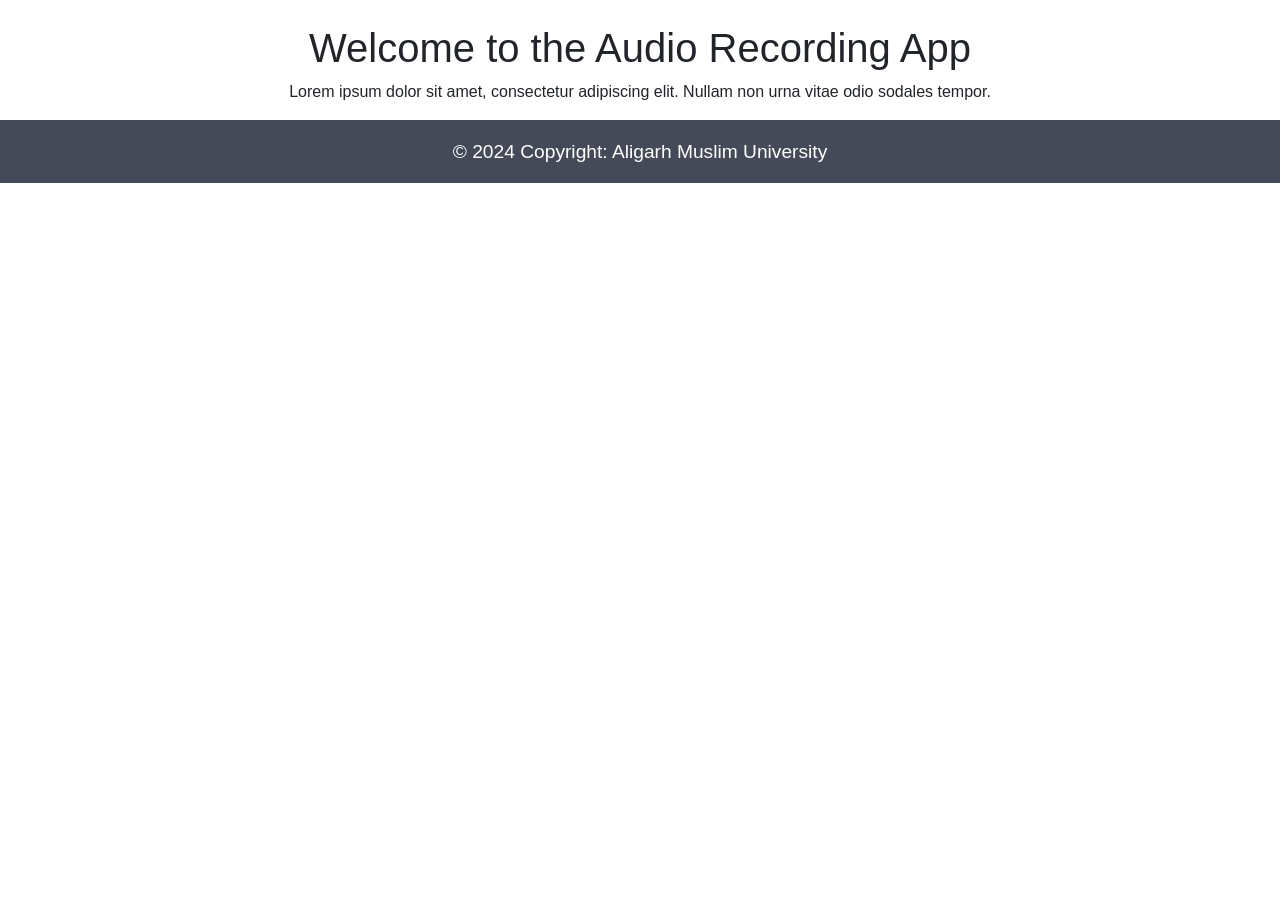
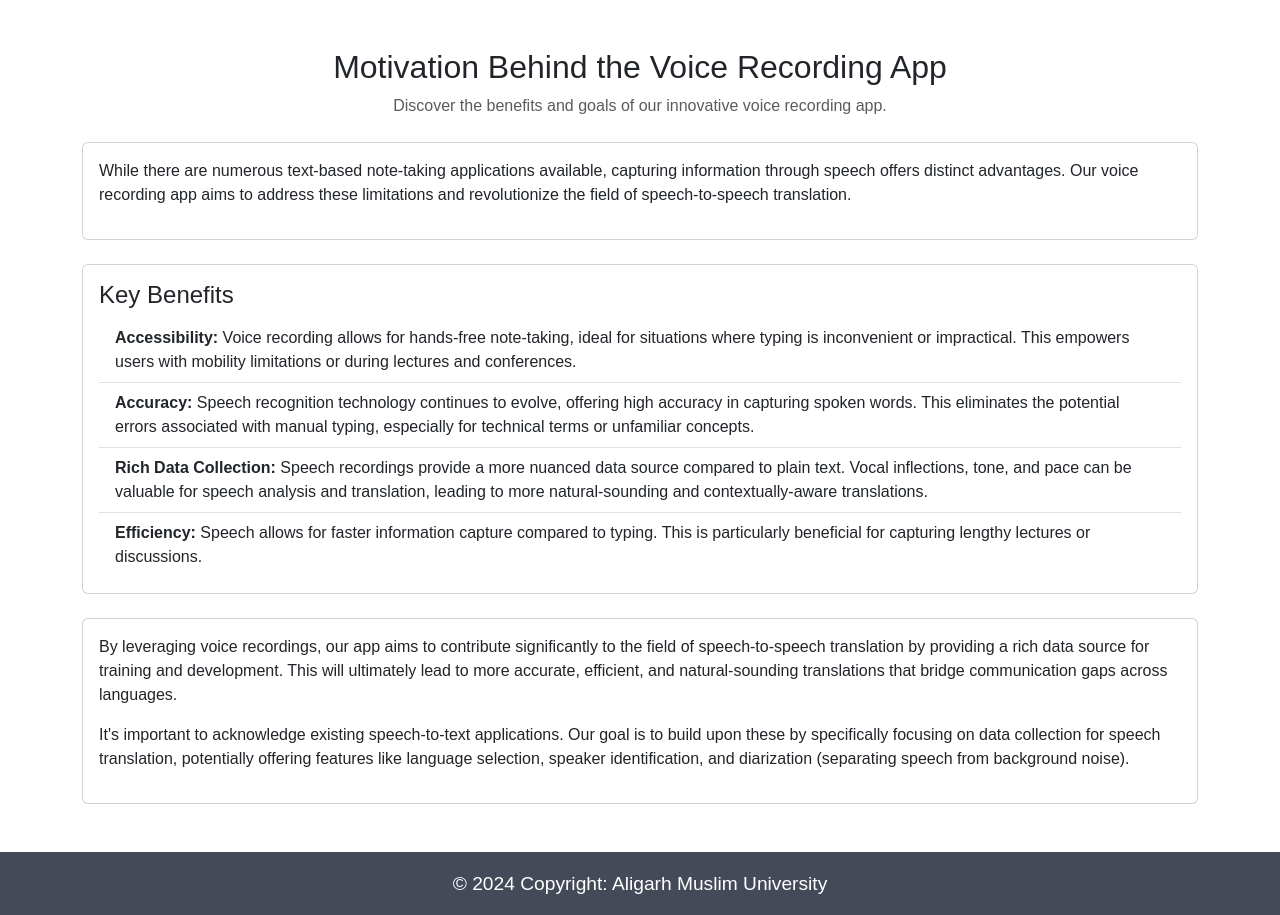
Before and after one commit to exc33ded/Dr-Recorder, a Flask app: page / in a window 1280 px wide. Shown: the part 199-1114 px from the top of the page. Before the commit the page ends 382 px from the top, so only its background shows below. Run offline with Flask 3, Linux system fonts and the light colour scheme; some libraries are stand-ins or nearby versions.

Commit message:
Update welcome.html

```diff
--- a/templates/welcome.html
+++ b/templates/welcome.html
@@ -5,26 +5,82 @@
     <meta name="viewport" content="width=device-width, initial-scale=1.0" />
     <title>Welcome</title>
     <link
+      href="https://cdn.jsdelivr.net/npm/bootstrap@5.3.3/dist/css/bootstrap.min.css"
       rel="stylesheet"
-      href="{{ url_for('static', filename='styles.css') }}"
     />
-    <style>
-      .bd {
-        text-align: center;
-      }
-
-    </style>
+    <script src="https://cdn.jsdelivr.net/npm/bootstrap@5.3.3/dist/js/bootstrap.bundle.min.js"></script>
   </head>
   <body>
     {% include 'layout.html' %}
-    <div class="bd">
-      <h1>Welcome to the Audio Recording App</h1>
-      <p>
-        Lorem ipsum dolor sit amet, consectetur adipiscing elit. Nullam non urna
-        vitae odio sodales tempor.
-      </p>
-      <p>
+    <div class="container my-5">
+      <div class="text-center mb-4">
+        <h2>Motivation Behind the Voice Recording App</h2>
+        <p class="text-muted">
+          Discover the benefits and goals of our innovative voice recording app.
+        </p>
+      </div>
+
+      <div class="card mb-4">
+        <div class="card-body">
+          <p>
+            While there are numerous text-based note-taking applications available,
+            capturing information through speech offers distinct advantages. Our
+            voice recording app aims to address these limitations and revolutionize
+            the field of speech-to-speech translation.
+          </p>
+        </div>
+      </div>
+
+      <div class="card mb-4">
+        <div class="card-body">
+          <h4 class="card-title">Key Benefits</h4>
+          <ul class="list-group list-group-flush">
+            <li class="list-group-item">
+              <strong>Accessibility:</strong> Voice recording allows for hands-free note-taking,
+              ideal for situations where typing is inconvenient or impractical. This
+              empowers users with mobility limitations or during lectures and
+              conferences.
+            </li>
+            <li class="list-group-item">
+              <strong>Accuracy:</strong> Speech recognition technology continues to evolve,
+              offering high accuracy in capturing spoken words. This eliminates the
+              potential errors associated with manual typing, especially for
+              technical terms or unfamiliar concepts.
+            </li>
+            <li class="list-group-item">
+              <strong>Rich Data Collection:</strong> Speech recordings provide a more nuanced
+              data source compared to plain text. Vocal inflections, tone, and pace
+              can be valuable for speech analysis and translation, leading to more
+              natural-sounding and contextually-aware translations.
+            </li>
+            <li class="list-group-item">
+              <strong>Efficiency:</strong> Speech allows for faster information capture compared
+              to typing. This is particularly beneficial for capturing lengthy
+              lectures or discussions.
+            </li>
+          </ul>
+        </div>
+      </div>
+
+      <div class="card mb-4">
+        <div class="card-body">
+          <p>
+            By leveraging voice recordings, our app aims to contribute significantly
+            to the field of speech-to-speech translation by providing a rich data
+            source for training and development. This will ultimately lead to more
+            accurate, efficient, and natural-sounding translations that bridge
+            communication gaps across languages.
+          </p>
+          <p>
+            It's important to acknowledge existing speech-to-text applications. Our
+            goal is to build upon these by specifically focusing on data collection
+            for speech translation, potentially offering features like language
+            selection, speaker identification, and diarization (separating speech
+            from background noise).
+          </p>
+        </div>
+      </div>
     </div>
-    {% include 'footer.html' %}
+    {% include "footer.html" %}
   </body>
 </html>
```
